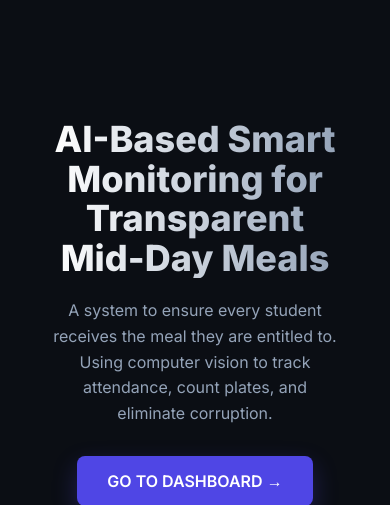
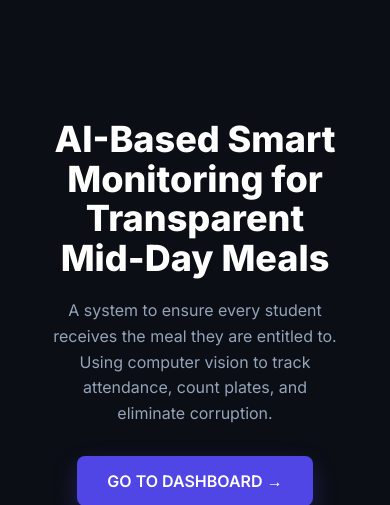
Before and after one commit to goswamiatul567-tech/mini-project, a Flask app: page / in a window 390 px wide. Shown: the part 130-635 px from the top of the page. Run offline with Flask 3, Linux system fonts and the light colour scheme.

Commit message:
Removed text gradient for better mobile readability

```diff
--- a/templates/index.html
+++ b/templates/index.html
@@ -29,7 +29,7 @@
 
         /* Left Side: Text */
         .hero-text { flex: 1; max-width: 500px; }
-        .hero-text h1 { font-size: 48px; font-weight: 800; line-height: 1.1; margin-bottom: 20px; background: linear-gradient(to right, #fff, #94a3b8); -webkit-background-clip: text; -webkit-text-fill-color: transparent; }
+        .hero-text h1 { font-size: 48px; font-weight: 800; line-height: 1.1; margin-bottom: 20px; color: #ffffff; }
         .hero-text p { font-size: 16px; color: var(--text-muted); margin-bottom: 30px; line-height: 1.6; }
 
         .cta-btn { background: var(--primary); color: white; padding: 15px 30px; border-radius: 8px; text-decoration: none; font-size: 16px; font-weight: 600; transition: 0.3s; display: inline-flex; align-items: center; gap: 10px; box-shadow: 0 10px 25px rgba(79, 70, 229, 0.3); }
```
